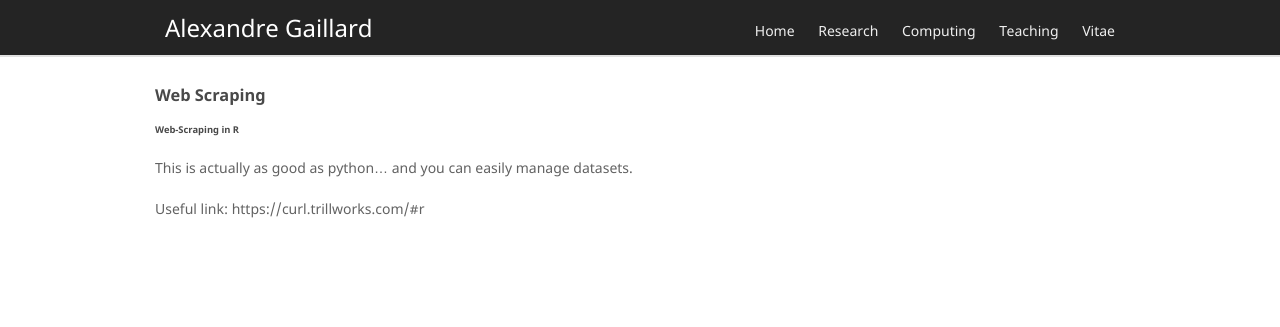
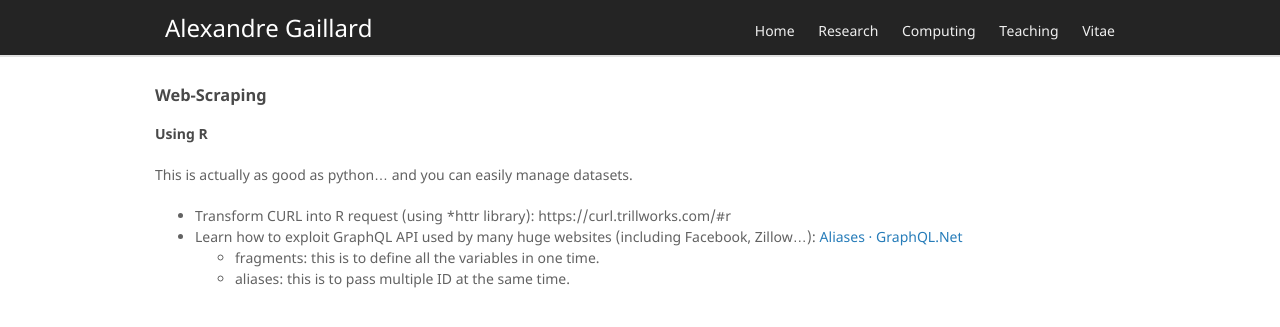
Before and after one commit to AGaillardTSE/AGaillardTSE.github.io, a Jekyll site: the page built from scraping.md, in a window 1280 px wide. Shown: the top 327 px of the page. Built offline with Jekyll 4.4.1, drawn with Linux system fonts in a browser that asks for light colours; our own code applies the rules of GitHub Pages for plain Markdown files.

Commit message:
Update scraping.md

```diff
--- a/scraping.md
+++ b/scraping.md
@@ -1,6 +1,9 @@
-### Web Scraping
+### Web-Scraping
 
-###### Web-Scraping in R
+#### Using  R
 This is actually as good as python... and you can easily manage datasets.
 
-Useful link: https://curl.trillworks.com/#r
+- Transform CURL into R request (using *httr library): https://curl.trillworks.com/#r
+- Learn how to exploit GraphQL API used by many huge websites (including Facebook, Zillow...): [Aliases · GraphQL.Net](https://ckimes89.gitbooks.io/graphql-net/content/docs/queries_and_mutations/aliases.html)
+    - fragments: this is to define all the variables in one time.
+    - aliases: this is to pass multiple ID at the same time.
```
